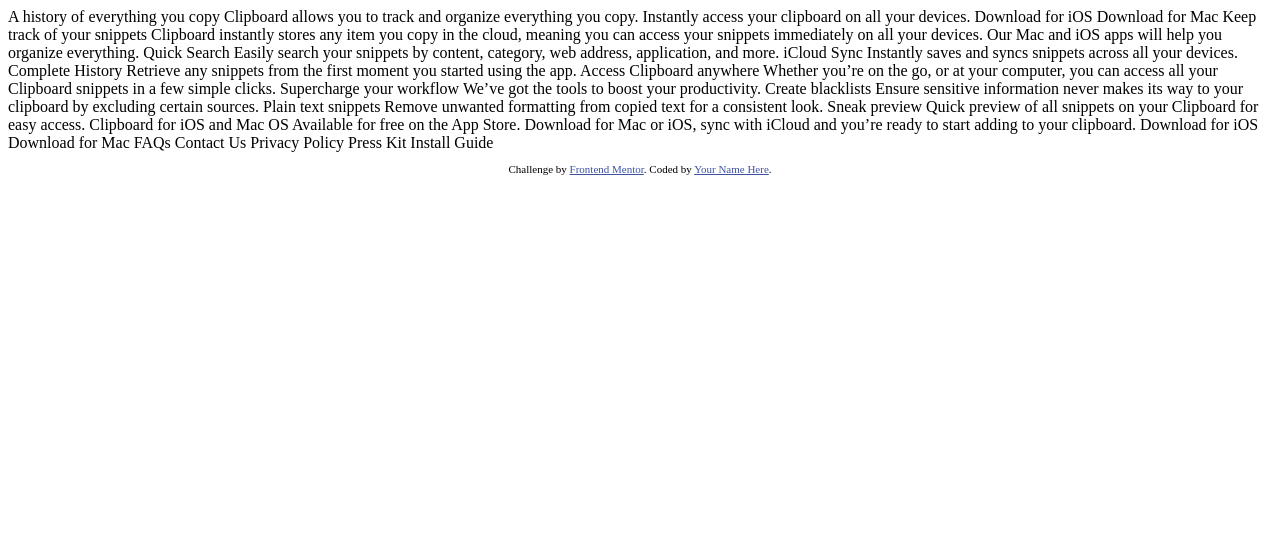
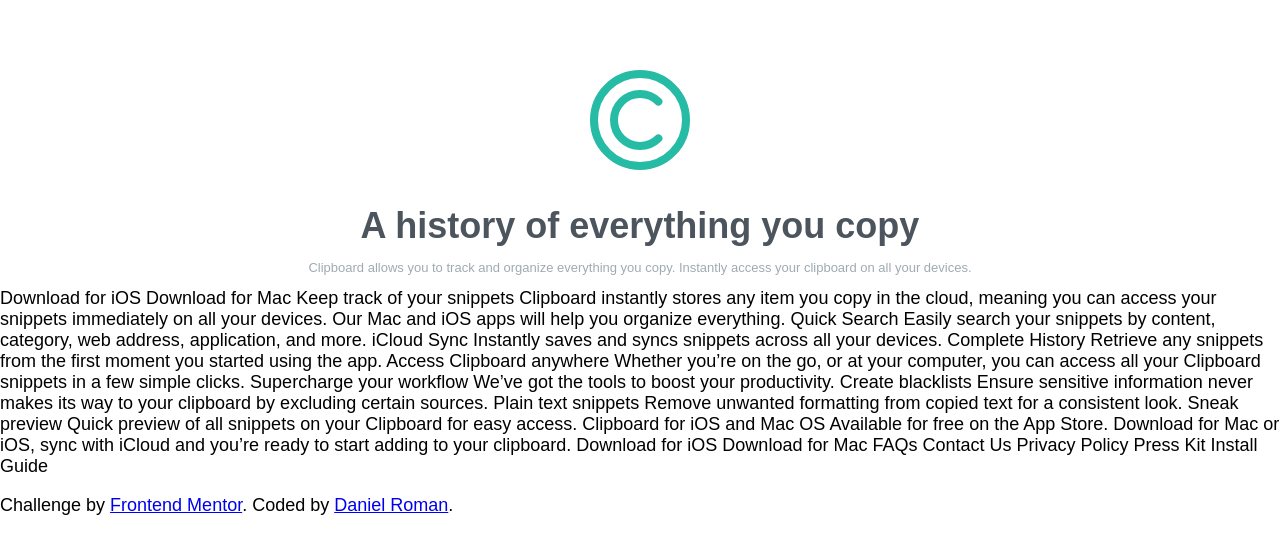
Before and after one commit to JohnDanielRoman/Portfolio, a plain HTML site: page clipboard-landing-page-master/index.html in a window 1280 px wide. Drawn offline with Linux system fonts and the light colour scheme; a web font is replaced by a local one.

Commit message:
start header

```diff
--- a/clipboard-landing-page-master/index.html
+++ b/clipboard-landing-page-master/index.html
@@ -1,87 +1,40 @@
 <!DOCTYPE html>
 <html lang="en">
+
 <head>
-  <meta charset="UTF-8">
-  <meta name="viewport" content="width=device-width, initial-scale=1.0"> <!-- displays site properly based on user's device -->
+    <meta charset="UTF-8">
+    <meta name="viewport" content="width=device-width, initial-scale=1.0">
+    <link href="https://fonts.googleapis.com/css?family=Bai+Jamjuree:400,600&display=swap" rel="stylesheet">
+    <link rel="stylesheet" type="text/css" href="style.css">
+    <title>Frontend Mentor | Clipboard landing page</title>
+</head>
 
-  <link rel="icon" type="image/png" sizes="32x32" href="./images/favicon-32x32.png">
+<body class="body">
+    <header>
+        <div class="header-logo">
+            <img class="logo" src="./images/logo.svg" alt="logo" />
+        </div>
+        <div class="title-text">
+            <h1>
+                A history of everything you copy
+            </h1>
+            <p>Clipboard allows you to track and organize everything you copy. Instantly access your clipboard on all your devices.
+            </p>
+        </div>
+    </header>
 
-  <title>Frontend Mentor | Clipboard landing page</title>
+    Download for iOS Download for Mac Keep track of your snippets Clipboard instantly stores any item you copy in the cloud, meaning you can access your snippets immediately on all your devices. Our Mac and iOS apps will help you organize everything. Quick
+    Search Easily search your snippets by content, category, web address, application, and more. iCloud Sync Instantly saves and syncs snippets across all your devices. Complete History Retrieve any snippets from the first moment you started using the
+    app. Access Clipboard anywhere Whether you’re on the go, or at your computer, you can access all your Clipboard snippets in a few simple clicks. Supercharge your workflow We’ve got the tools to boost your productivity. Create blacklists Ensure sensitive
+    information never makes its way to your clipboard by excluding certain sources. Plain text snippets Remove unwanted formatting from copied text for a consistent look. Sneak preview Quick preview of all snippets on your Clipboard for easy access. Clipboard
+    for iOS and Mac OS Available for free on the App Store. Download for Mac or iOS, sync with iCloud and you’re ready to start adding to your clipboard. Download for iOS Download for Mac FAQs Contact Us Privacy Policy Press Kit Install Guide
 
-  <!-- Feel free to remove these styles or customise in your own stylesheet 👍 -->
-  <style>
-    .attribution { font-size: 11px; text-align: center; }
-    .attribution a { color: hsl(228, 45%, 44%); }
-  </style>
-</head>
-<body>
+    <footer>
+        <p class="attribution">
+            Challenge by <a href="https://www.frontendmentor.io?ref=challenge" target="_blank">Frontend Mentor</a>. Coded by
+            <a href="#">Daniel Roman</a>.
+        </p>
+    </footer>
+</body>
 
-  A history of everything you copy
-
-  Clipboard allows you to track and organize everything you
-  copy. Instantly access your clipboard on all your devices.
-
-  Download for iOS
-  Download for Mac
-
-  Keep track of your snippets
-
-  Clipboard instantly stores any item you copy in the cloud,
-  meaning you can access your snippets immediately on all your
-  devices. Our Mac and iOS apps will help you organize everything.
-
-  Quick Search
-
-  Easily search your snippets by content, category, web address, application, and more.
-
-  iCloud Sync
-
-  Instantly saves and syncs snippets across all your devices.
-
-  Complete History
-
-  Retrieve any snippets from the first moment you started using the app.
-
-  Access Clipboard anywhere
-
-  Whether you’re on the go, or at your computer, you can access all your Clipboard
-  snippets in a few simple clicks.
-
-  Supercharge your workflow
-
-  We’ve got the tools to boost your productivity.
-
-  Create blacklists
-
-  Ensure sensitive information never makes its way to your clipboard by excluding certain sources.
-
-  Plain text snippets
-
-  Remove unwanted formatting from copied text for a consistent look.
-
-  Sneak preview
-
-  Quick preview of all snippets on your Clipboard for easy access.
-
-  Clipboard for iOS and Mac OS
-
-  Available for free on the App Store. Download for Mac or iOS, sync with iCloud
-  and you’re ready to start adding to your clipboard.
-
-  Download for iOS
-  Download for Mac
-
-  FAQs
-  Contact Us
-  Privacy Policy
-  Press Kit
-  Install Guide
-
-  <footer>
-    <p class="attribution">
-      Challenge by <a href="https://www.frontendmentor.io?ref=challenge" target="_blank">Frontend Mentor</a>.
-      Coded by <a href="#">Your Name Here</a>.
-    </p>
-  </footer>
-</body>
 </html>
--- /dev/null
+++ b/clipboard-landing-page-master/style.css
@@ -0,0 +1,36 @@
+.body {
+    box-sizing: border-box;
+    font-size: 18px;
+    font-family: "Bai Jamjuree", sans-serif;
+    margin: 0;
+    padding: 0;
+}
+
+.header-logo {
+    display: flex;
+    flex-wrap: no-wrap;
+    justify-content: center;
+}
+
+.logo {
+    margin: 70px auto 35px;
+    width: 100px;
+}
+
+.title-text {
+    text-align: center;
+}
+
+.title-text h1 {
+    color: hsl(210, 10%, 33%);
+    font-size: 36px;
+    font-weight: 600;
+    margin: 0 auto;
+    padding: 0;
+}
+
+.title-text p {
+    color: hsl(201, 11%, 66%);
+    font-size: 13px;
+    font-weight: 400;
+}
```
